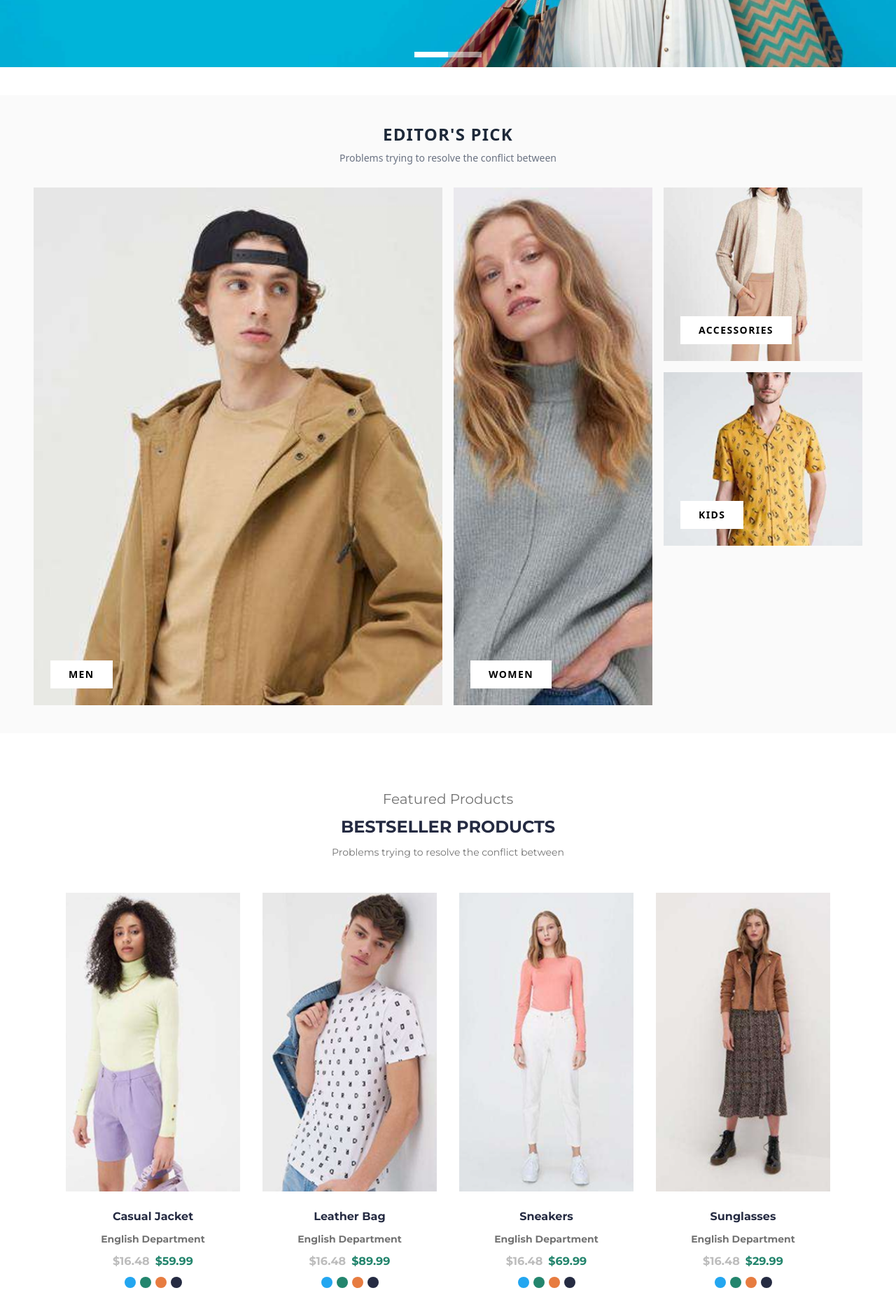
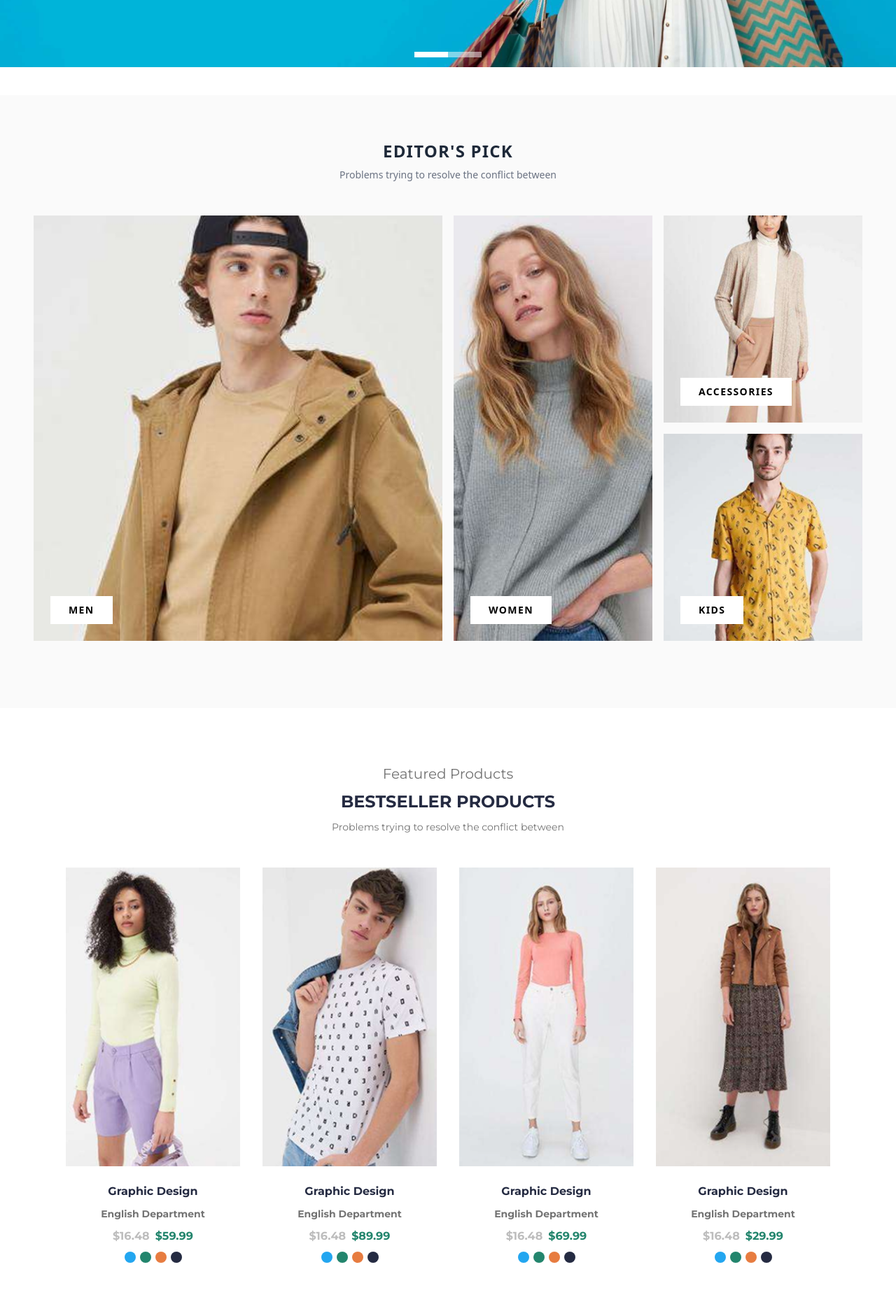
Before and after one commit to gozdekosan/E-commerce-project, a React (Vite) app in the folder E-commerce-project/: page / in a window 1280 px wide. Shown: the part 640-2511 px from the top of the page at 70% size. Built offline with nearby package versions, Linux system fonts and the light colour scheme.

Commit message:
fix EditorsPick.jsx and NewCollection.jsx files

```diff
--- a/E-commerce-project/src/components/EditorsPick.jsx
+++ b/E-commerce-project/src/components/EditorsPick.jsx
@@ -1,4 +1,4 @@
-import { Link } from 'react-router-dom';  // Link'i import ettik (href yerine SPA navigasyonu için)
+import { Link } from 'react-router-dom';
 
 export const editorsProducts = [
   { id: 1, title: "MEN", link: "/shop/men", image: "/images/men.png", size: "large" },
@@ -6,8 +6,6 @@ export const editorsProducts = [
   { id: 3, title: "ACCESSORIES", link: "/shop/accessories", image: "/images/accessories.png", size: "half-tall" },
   { id: 4, title: "KIDS", link: "/shop/kids", image: "/images/kids.png", size: "half-tall" }
 ];
-
-const MAIN_HEIGHT_REM = '32rem';
 
 const CategoryCard = ({ title, link, image, size }) => {
 
@@ -18,17 +16,17 @@ const CategoryCard = ({ title, link, image, size }) => {
         title === "KIDS" ? "object-center" :
         "object-center";
 
-    let heightClass = 'h-60';
+    let heightClass = 'h-96';
 
     if (size === 'large' || size === 'tall') {
-        heightClass = `lg:h-[${MAIN_HEIGHT_REM}]`;
+        heightClass = 'h-96 lg:h-[38rem]';
     } else if (size === 'half-tall') {
-        heightClass = 'lg:h-[15.5rem]';
+        heightClass = 'h-96 lg:h-[18.5rem]';
     }
 
     return (
-        <Link  // <a> yerine <Link> yaptık (React Router için, SPA dostu)
-            to={link}  // href yerine to kullandık
+        <Link
+            to={link}
             className={`
                 relative w-full overflow-hidden transition duration-300 ease-in-out group
                 ${heightClass}
@@ -44,7 +42,7 @@ const CategoryCard = ({ title, link, image, size }) => {
                 className="absolute bottom-6 left-6 px-6 py-2
                            border-2 border-white text-black
                            font-bold tracking-widest text-sm
-                           bg-white z-10 hover:bg-white hover:text-gray-800 transition-colors"  // onMouseEnter/Leave yerine Tailwind hover: sınıfları ekledik (daha temiz, JS'siz)
+                           bg-white z-10 hover:bg-white hover:text-gray-800 transition-colors"
             >
                 <h3>{title}</h3>
             </div>
@@ -60,33 +58,31 @@ export default function EditorsPick() {
   const kidsCard = editorsProducts[3];
 
   return (
-    <div className="bg-[#FAFAFA] py-10">
+   <div className="bg-[#FAFAFA] py-12 lg:py-16">
 
         <section className="px-4 md:px-8 lg:px-12 max-w-7xl mx-auto">
 
-
-            <div className="text-center mb-8">
+            <div className="text-center mb-12">
                 <h2 className="text-2xl font-bold mb-2 tracking-wider text-gray-800">EDITOR'S PICK</h2>
                 <p className="mb-4 text-gray-500 text-sm">
                     Problems trying to resolve the conflict between
                 </p>
             </div>
 
-            <div className="flex flex-col lg:flex-row gap-4">
+            <div className="flex flex-col lg:flex-row gap-4 mb-8">
                 <div className="flex w-full lg:w-1/2">
                     <CategoryCard {...menCard} size="large" />
                 </div>
-                <div className={`flex w-full lg:w-1/2 gap-4 lg:h-[${MAIN_HEIGHT_REM}]`}>
+
+                <div className="flex w-full lg:w-1/2 gap-4 lg:h-[38rem]">
 
                     <div className="flex w-full lg:w-1/2 h-full">
                         <CategoryCard {...womenCard} size="tall" />
                     </div>
 
                     <div className="flex flex-col w-full lg:w-1/2 gap-4 h-full">
-
                         <CategoryCard {...accessoriesCard} size="half-tall" />
                         <CategoryCard {...kidsCard} size="half-tall" />
-
                     </div>
 
                 </div>
--- a/E-commerce-project/src/components/FeaturedProducts.jsx
+++ b/E-commerce-project/src/components/FeaturedProducts.jsx
@@ -52,14 +52,14 @@ const ProductCard = ({ title, image, price }) => {
 
 const FeaturedProducts = () => {
   const featured = [
-    { id: 1, title: "Casual Jacket", price: 59.99, image: "/images/featuredprod-1.png" },
-    { id: 2, title: "Leather Bag", price: 89.99, image: "/images/featuredprod-2.png" },
-    { id: 3, title: "Sneakers", price: 69.99, image: "/images/featuredprod-3.png" },
-    { id: 4, title: "Sunglasses", price: 29.99, image: "/images/featuredprod-4.png" },
-    { id: 5, title: "Casual Jacket", price: 59.99, image: "/images/featuredprod-5.png" },
-    { id: 6, title: "Leather Bag", price: 89.99, image: "/images/featuredprod-6.png" },
-    { id: 7, title: "Sneakers", price: 69.99, image: "/images/featuredprod-7.png" },
-    { id: 8, title: "Sunglasses", price: 29.99, image: "/images/featuredprod-8.png" },
+    { id: 1, title: "Graphic Design", price: 59.99, image: "/images/featuredprod-1.png" },
+    { id: 2, title: "Graphic Design", price: 89.99, image: "/images/featuredprod-2.png" },
+    { id: 3, title: "Graphic Design", price: 69.99, image: "/images/featuredprod-3.png" },
+    { id: 4, title: "Graphic Design", price: 29.99, image: "/images/featuredprod-4.png" },
+    { id: 5, title: "Graphic Design", price: 59.99, image: "/images/featuredprod-5.png" },
+    { id: 6, title: "Graphic Design", price: 89.99, image: "/images/featuredprod-6.png" },
+    { id: 7, title: "Graphic Design", price: 69.99, image: "/images/featuredprod-7.png" },
+    { id: 8, title: "Graphic Design", price: 29.99, image: "/images/featuredprod-8.png" },
   ];
 
   return (
--- a/E-commerce-project/src/components/NewCollection.jsx
+++ b/E-commerce-project/src/components/NewCollection.jsx
@@ -38,7 +38,7 @@ export default function NewCollection() {
         navigation
         pagination={{ clickable: true }}
         className="
-          h-[38.4375rem]  // Tekrarlanan h- sınıfını temizledik
+          h-[38.4375rem]
 
           [&_.swiper-button-next]:!text-white
           [&_.swiper-button-prev]:!text-white
@@ -63,7 +63,7 @@ export default function NewCollection() {
               style={{
                 backgroundImage: `url(${slide.bgImage})`,
                 backgroundSize: "cover",
-                backgroundPosition: "center",
+                backgroundPosition: "center top",
               }}
             >
               <h2 className="text-base mb-4 font-bold text-white">
```
